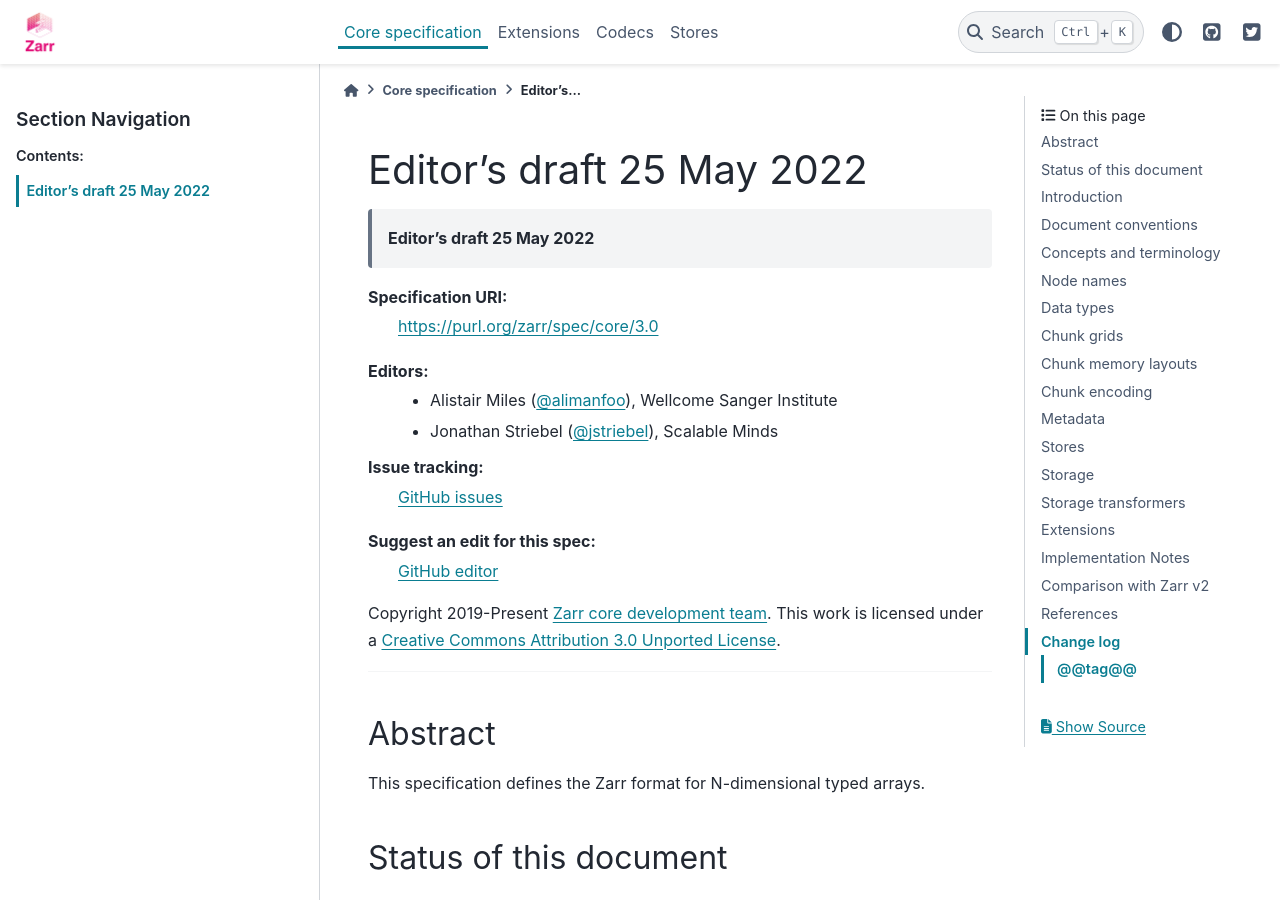
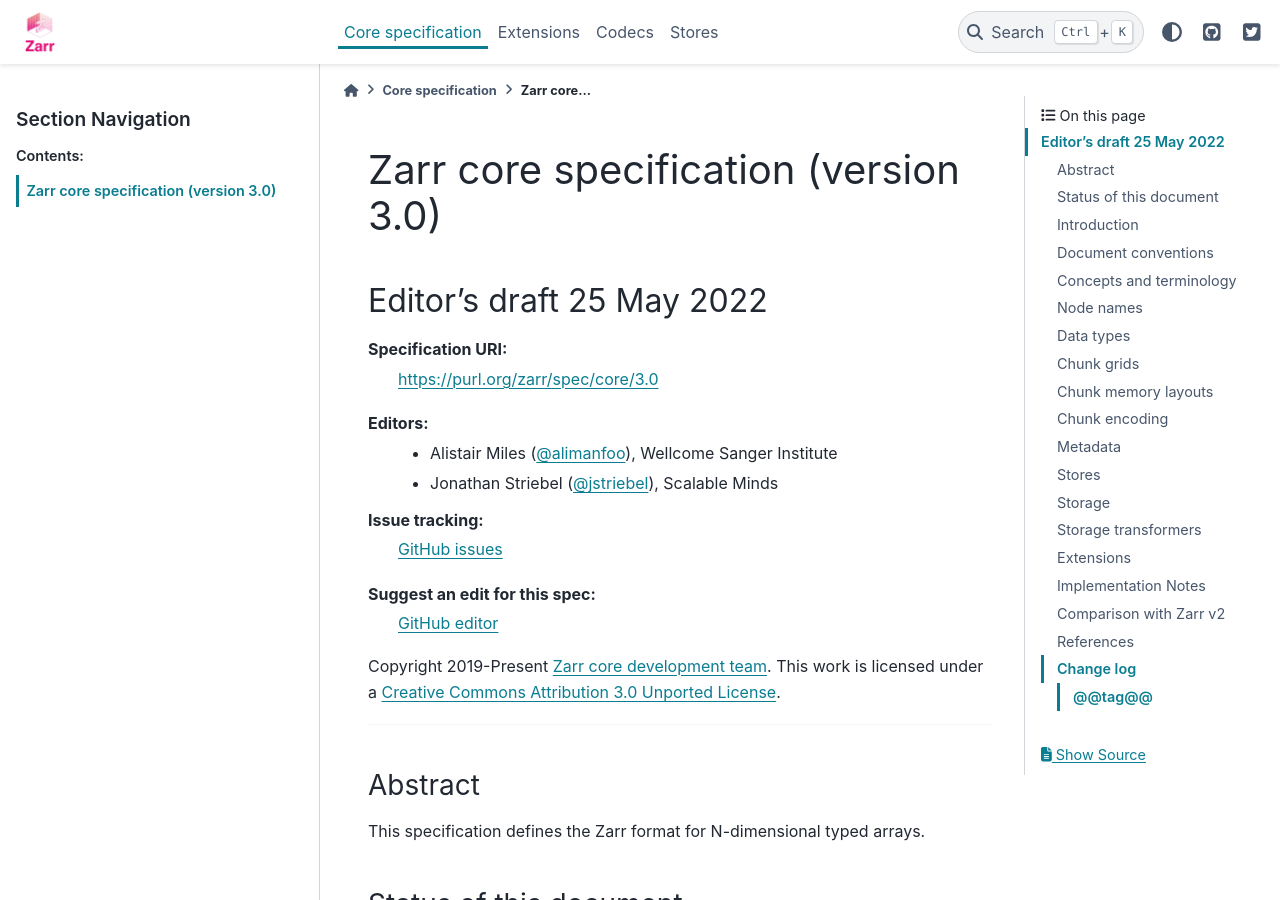
Before and after one commit to zarr-developers/zarr-specs, a Sphinx documentation site: the page built from docs/core/v3.0.rst, in a window 1280 px wide and 900 px high. Built offline with Sphinx 7.4.7 and the PyData theme 0.15.4, drawn with Linux system fonts in a browser that asks for light colours.

Commit message:
Update v3.0.rst

```diff
--- a/docs/core/v3.0.rst
+++ b/docs/core/v3.0.rst
@@ -1,12 +1,12 @@
 .. This file is in restructured text format: http://docutils.sourceforge.net/rst.html
 .. _zarr-core-specification-v3.0:
 
+======================================
+ Zarr core specification (version 3.0)
+======================================
 -------------------------------
  Editor's draft 25 May 2022
 -------------------------------
-
-  **Editor's draft 25 May 2022**
-
 
 Specification URI:
     https://purl.org/zarr/spec/core/3.0
```
